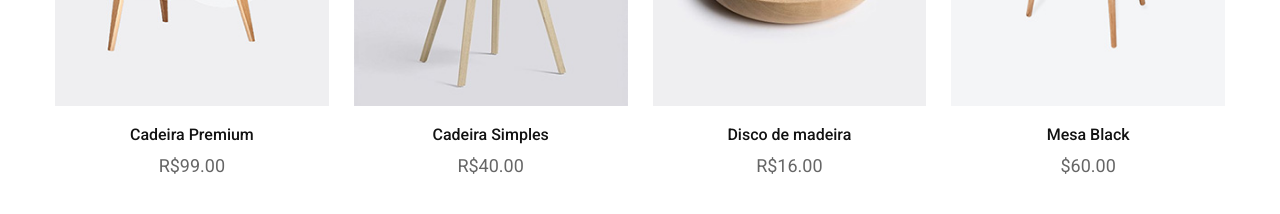
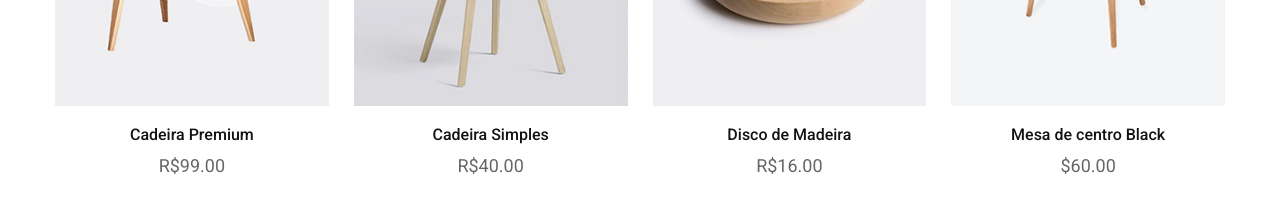
Before and after one commit to murillonunes1/ecommerce, a plain HTML site: page index.html in a window 1280 px wide. Shown: the part 2800-3014 px from the top of the page. Drawn offline with nearby package versions, Linux system fonts and the light colour scheme; a web font is replaced by a local one.

Commit message:
update
updates

```diff
--- a/index.html
+++ b/index.html
@@ -804,7 +804,7 @@
 
                 <div class="card-content">
                   <h3 class="h3">
-                    <a href="#" class="card-title">Disco de madeira</a>
+                    <a href="#" class="card-title">Disco de Madeira</a>
                   </h3>
 
                   <div class="card-price">
@@ -847,7 +847,7 @@
 
                 <div class="card-content">
                   <h3 class="h3">
-                    <a href="#" class="card-title">Mesa Black</a>
+                    <a href="#" class="card-title">Mesa de centro Black</a>
                   </h3>
 
                   <div class="card-price">
```
Also changed, not shown: index.txt (deleted), readme-images/desktop.png (deleted), 2 other files.
